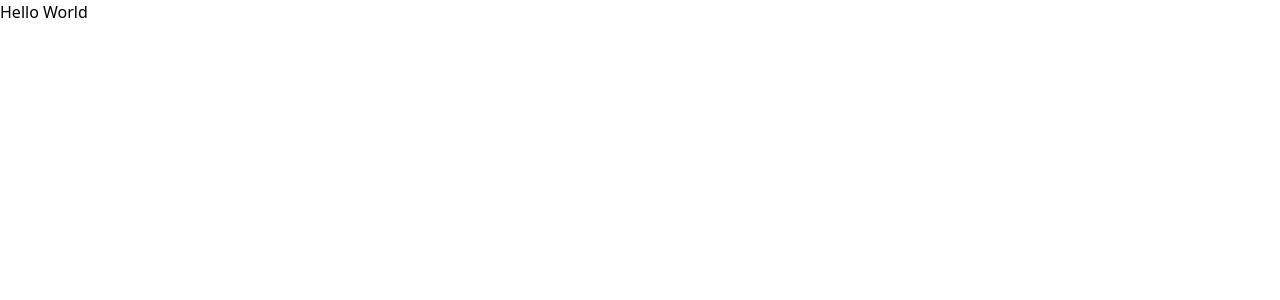
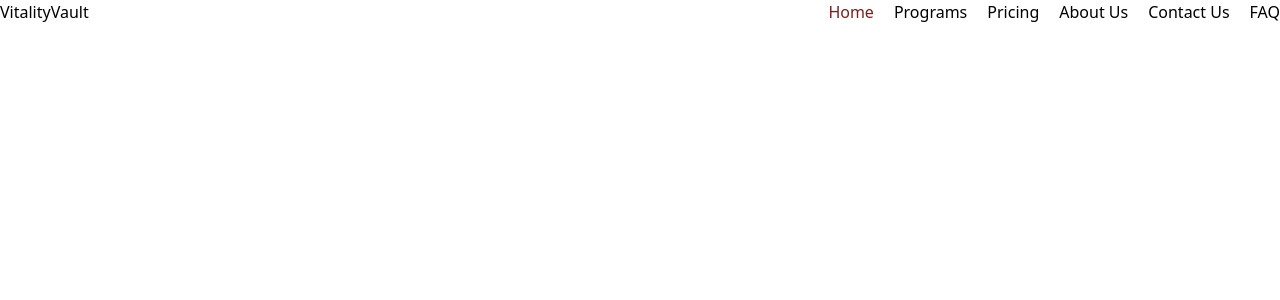
Before and after one commit to dave371/vv-website, a Next.js app: page / in a window 1280 px wide. Shown: the top 300 px of the page. Built offline with nearby package versions, Linux system fonts and the light colour scheme.

Commit message:
basic nav

```diff
--- a/src/app/page.jsx
+++ b/src/app/page.jsx
@@ -1,3 +1,9 @@
+import Nav from '@/components/Nav';
+
 export default function Home() {
-  return <h1>Hello World</h1>;
+  return (
+    <div>
+      <Nav />
+    </div>
+  );
 }
--- /dev/null
+++ b/src/components/DesktopNavLinks.jsx
@@ -0,0 +1,22 @@
+'use client';
+
+import { routes } from '@/data/page-routes';
+import NavLink from './NavLink';
+import { usePathname } from 'next/navigation';
+
+export default function DesktopNavLinks() {
+  const pathName = usePathname();
+
+  return (
+    <div className="flex gap-5">
+      {routes.map((route) => (
+        <NavLink
+          className={`${pathName === route.path ? 'text-red-900' : ''}`}
+          key={route.path}
+          path={route.path}
+          name={route.name}
+        />
+      ))}
+    </div>
+  );
+}
--- /dev/null
+++ b/src/components/MobileNavLinks.jsx
@@ -0,0 +1,90 @@
+'use client';
+import * as Dialog from '@radix-ui/react-dialog';
+import { Cross1Icon, HamburgerMenuIcon } from '@radix-ui/react-icons';
+import { usePathname } from 'next/navigation';
+import React, { useState } from 'react';
+import NavLink from './NavLink';
+import { routes } from '@/data/page-routes';
+import { AnimatePresence, motion } from 'framer-motion';
+
+export default function MobileNavLinks() {
+  const [isOpen, setIsOpen] = useState(false);
+
+  return (
+    <Dialog.Root open={isOpen} onOpenChange={setIsOpen}>
+      <Dialog.Trigger>
+        <HamburgerMenuIcon className="w-6 h-6" />
+      </Dialog.Trigger>
+
+      <AnimatePresence>
+        {isOpen ? (
+          <Dialog.Portal forceMount>
+            <Dialog.Overlay asChild>
+              <NavOverlay />
+            </Dialog.Overlay>
+
+            <Dialog.Content asChild>
+              <NavContent />
+            </Dialog.Content>
+          </Dialog.Portal>
+        ) : null}
+      </AnimatePresence>
+    </Dialog.Root>
+  );
+}
+
+const NavOverlay = React.forwardRef((props, forwardedRef) => (
+  <motion.div
+    {...props}
+    ref={forwardedRef}
+    className="fixed inset-0 bg-black"
+    initial={{ opacity: 0 }}
+    animate={{ opacity: 0.2 }}
+    exit={{ opacity: 0 }}
+    transition={{ type: 'tween', duration: 2 }}
+  />
+));
+
+NavOverlay.displayName = 'NavOverlay';
+
+const NavContent = React.forwardRef((props, forwardedRef) => (
+  <motion.div
+    {...props}
+    ref={forwardedRef}
+    className="w-[85%] bg-white right-0 fixed inset-y-0"
+    initial={{ x: '100vh' }}
+    animate={{ x: 0 }}
+    exit={{ x: '100vh' }}
+    transition={{ type: 'tween', duration: 2 }}
+  >
+    <div className="flex items-center justify-between">
+      <Dialog.Title>Menu</Dialog.Title>
+      <Dialog.Close>
+        <Cross1Icon className="w-6 h-6" />
+      </Dialog.Close>
+    </div>
+
+    <Links />
+  </motion.div>
+));
+
+NavContent.displayName = 'NavContent';
+
+function Links() {
+  const pathName = usePathname();
+
+  return (
+    <div className="flex flex-col">
+      {routes.map((route) => (
+        <NavLink
+          className={`p-3 hover:text-white hover:bg-slate-900 ${
+            pathName === route.path ? 'text-slate-600' : ''
+          }`}
+          key={route.path}
+          path={route.path}
+          name={route.name}
+        />
+      ))}
+    </div>
+  );
+}
--- /dev/null
+++ b/src/components/Nav.jsx
@@ -0,0 +1,21 @@
+import Link from 'next/link';
+import DesktopNavLinks from './DesktopNavLinks';
+import MobileNavLinks from './MobileNavLinks';
+
+export default function Nav() {
+  return (
+    <div className="flex items-center justify-between">
+      <Link href="/">
+        <span>VitalityVault</span>
+      </Link>
+
+      <div className="hidden lg:block">
+        <DesktopNavLinks />
+      </div>
+
+      <div className="lg:hidden">
+        <MobileNavLinks />
+      </div>
+    </div>
+  );
+}
--- /dev/null
+++ b/src/components/NavLink.jsx
@@ -0,0 +1,9 @@
+import Link from 'next/link';
+
+export default function NavLink({ path, name, className = '' }) {
+  return (
+    <Link className={className} href={path}>
+      {name}
+    </Link>
+  );
+}
--- /dev/null
+++ b/src/data/page-routes.js
@@ -0,0 +1,26 @@
+export const routes = [
+  {
+    path: '/',
+    name: 'Home',
+  },
+  {
+    path: '/programs',
+    name: 'Programs',
+  },
+  {
+    path: '/pricing',
+    name: 'Pricing',
+  },
+  {
+    path: '/about',
+    name: 'About Us',
+  },
+  {
+    path: '/contact',
+    name: 'Contact Us',
+  },
+  {
+    path: '/faq',
+    name: 'FAQ',
+  },
+];
```
Also changed, not shown: package.json (+8 -5 lines), 1 other file (tests, documents, lock files or other folders).
